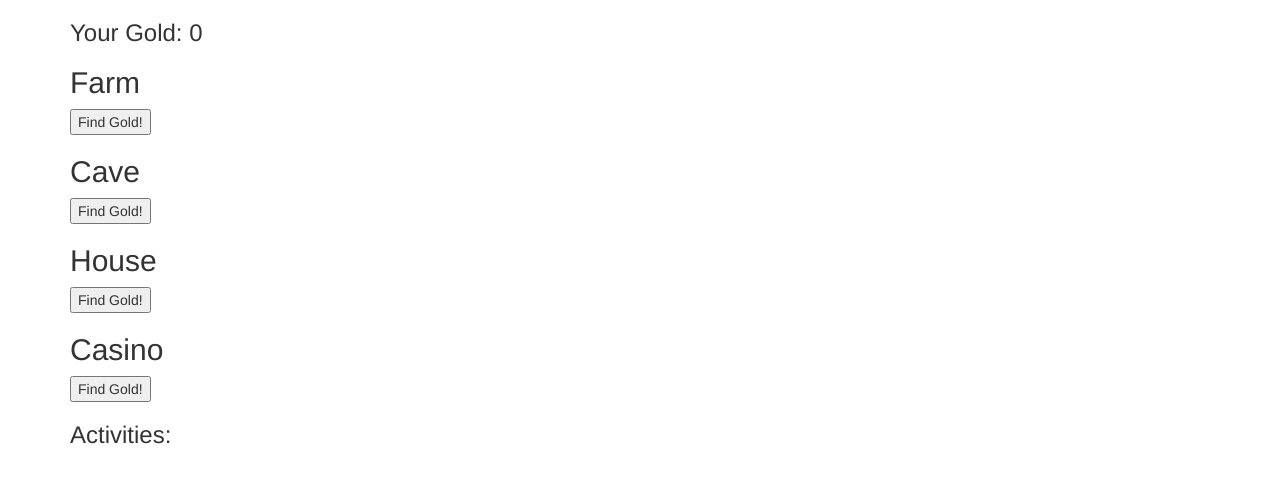
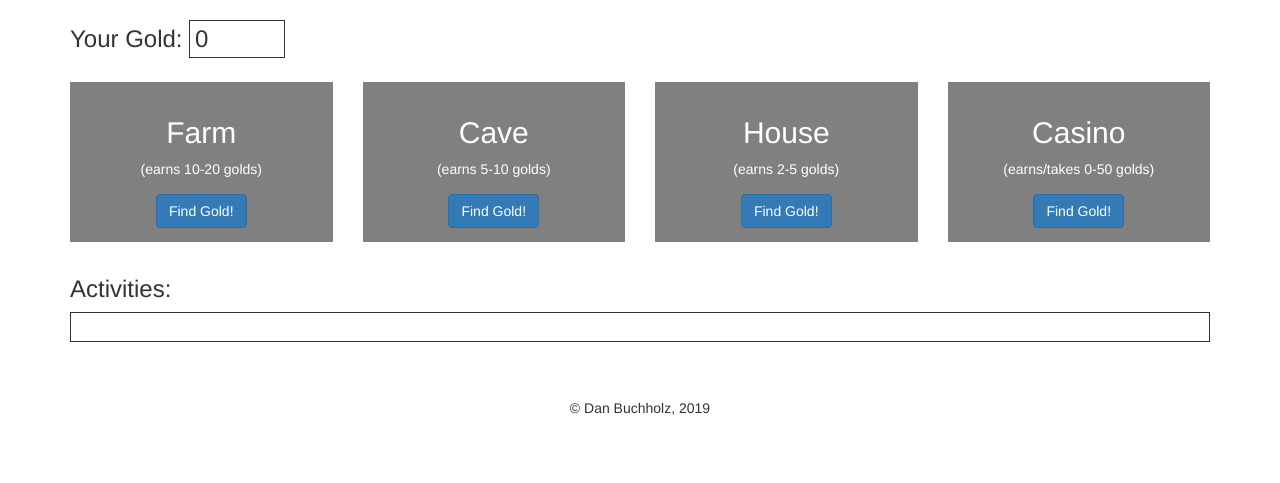
Before and after one commit to buchhlz2/ninja_gold, a Flask app: page / in a window 1280 px wide. Shown: the top 483 px of the page. Run offline with Flask 2, Linux system fonts and the light colour scheme; some libraries are stand-ins or nearby versions.

Commit message:
MVP project completed; spent too much time working with rando CSS caching issues. may refactor to reduce redundant code. tbd.

```diff
--- a/app.py
+++ b/app.py
@@ -1,7 +1,5 @@
 from datetime import datetime
-import math
 import random
-import numpy as np
 from flask import Flask, render_template, redirect, request, url_for
 app = Flask(__name__)
 
@@ -20,11 +18,11 @@
     account_history.append(dict(
         result=result,
         value=value,
-        date=datetime.utcnow()
+        date=datetime.utcnow().strftime('%Y/%m/%d %I:%M %p')
     ))
 
 
-@app.route('/', methods=['GET'])
+@app.route('/')
 def index():
     global account_value, account_history
     print('History: ', account_history)
--- /dev/null
+++ b/static/css/app.css
@@ -0,0 +1,27 @@
+.location {
+  background-color: grey;
+  color: white;
+  padding: 1em;
+}
+
+.activities {
+  border-style: solid;
+  border-width: 1px;
+  padding: 1em;
+}
+
+#account-value {
+  display: inline-block;
+  border-style: solid;
+  border-width: 1px;
+  padding: .2em;
+  width: 4em;
+}
+
+.spacer {
+    margin-bottom: 1em;
+}
+
+#copyright {
+  margin-top: 4em;
+}
--- a/templates/home.html
+++ b/templates/home.html
@@ -5,49 +5,71 @@
   <meta charset="utf-8">
   <title>Flask Tutorial</title>
   <link rel="stylesheet" href="https://maxcdn.bootstrapcdn.com/bootstrap/3.3.7/css/bootstrap.min.css" integrity="sha384-BVYiiSIFeK1dGmJRAkycuHAHRg32OmUcww7on3RYdg4Va+PmSTsz/K68vbdEjh4u" crossorigin="anonymous">
-  <link rel="stylesheet" href="{{ url_for('static', filename='css/app.css') }}">
+  <link rel="stylesheet" type="text/css" href="{{ url_for('static', filename='css/app.css') }}">
 </head>
 
 <body>
   <div class="container">
-    <h3>Your Gold: {{account_value}}</h3>
-    <div>
-      <form action="/process_money" method="post">
+    <h3 class="spacer">Your Gold: <span id="account-value">{{account_value}}</span></h3>
+    <div class="row spacer">
+      <div class="col-sm-3">
+        <form action="/process_money" method="post" class="text-center location">
+          <div class="form-group">
             <h2>Farm</h2>
+            <span>(earns 10-20 golds)</span>
             <input type="hidden" name="building" value="farm" />
-        <input type="submit" value="Find Gold!" />
-      </form>
-      <form action="/process_money" method="post">
-        <h2>Cave</h2>
-        <input type="hidden" name="building" value="cave" />
-        <input type="submit" value="Find Gold!" />
-      </form>
-      <form action="/process_money" method="post">
-        <h2>House</h2>
-        <input type="hidden" name="building" value="house" />
-        <input type="submit" value="Find Gold!" />
-      </form>
-      <form action="/process_money" method="post">
-        <h2>Casino</h2>
-        <input type="hidden" name="building" value="casino" />
-        <input type="submit" value="Find Gold!" />
+          </div>
+          <button type="submit" value="Find Gold!" class="btn btn-primary">Find Gold!</button>
         </form>
       </div>
-    <div>
+      <div class="col-sm-3">
+        <form action="/process_money" method="post" class="text-center location">
+          <div class="form-group">
+            <h2>Cave</h2>
+            <span>(earns 5-10 golds)</span>
+            <input type="hidden" name="building" value="cave" />
+          </div>
+          <button type="submit" value="Find Gold!" class="btn btn-primary">Find Gold!</button>
+        </form>
+      </div>
+      <div class="col-sm-3">
+        <form action="/process_money" method="post" class="text-center location">
+          <div class="form-group"  >
+            <h2>House</h2>
+            <span>(earns 2-5 golds)</span>
+            <input type="hidden" name="building" value="house" />
+          </div>
+          <button type="submit" value="Find Gold!" class="btn btn-primary">Find Gold!</button>
+        </form>
+      </div>
+      <div class="col-sm-3">
+        <form action="/process_money" method="post" class="text-center location">
+          <div class="form-group">
+            <h2>Casino</h2>
+            <span>(earns/takes 0-50 golds)</span>
+            <input type="hidden" name="building" value="casino" />
+          </div>
+          <button type="submit" value="Find Gold!" class="btn btn-primary">Find Gold!</button>
+        </form>
+      </div>
+    </div>
+    <div class="row spacer">
+      <div class="col-sm-12">
         <h3>Activities:</h3>
-      <div>
+        <div class="activities">
           {% block content %}
             {% for message in account_history %}
               {% if message.value >= 0 %}
-              <p>Earned {{message.value}}</p>
+                <p>Earned {{message.value}} golds from the {{message.result}}! ({{message.date + " UTC"}})</p>
               {% elif message.value <= 0 %}
-              <p>Lost {{message.value*(-1)}}</p>
+                <p>Entered a {{message.result}} and lost {{message.value*(-1)}}...Ouch. ({{message.date + " UTC"}})</p>
               {% endif %}
             {% endfor %}
           {% endblock content %}
         </div>
       </div>
     </div>
+    <footer class="text-center" id="copyright">&copy; Dan Buchholz, 2019</footer>
 </body>
 
 </html>
```
Also changed, not shown: README.md (added). Lines whose indentation alone changed are shown as unchanged.
